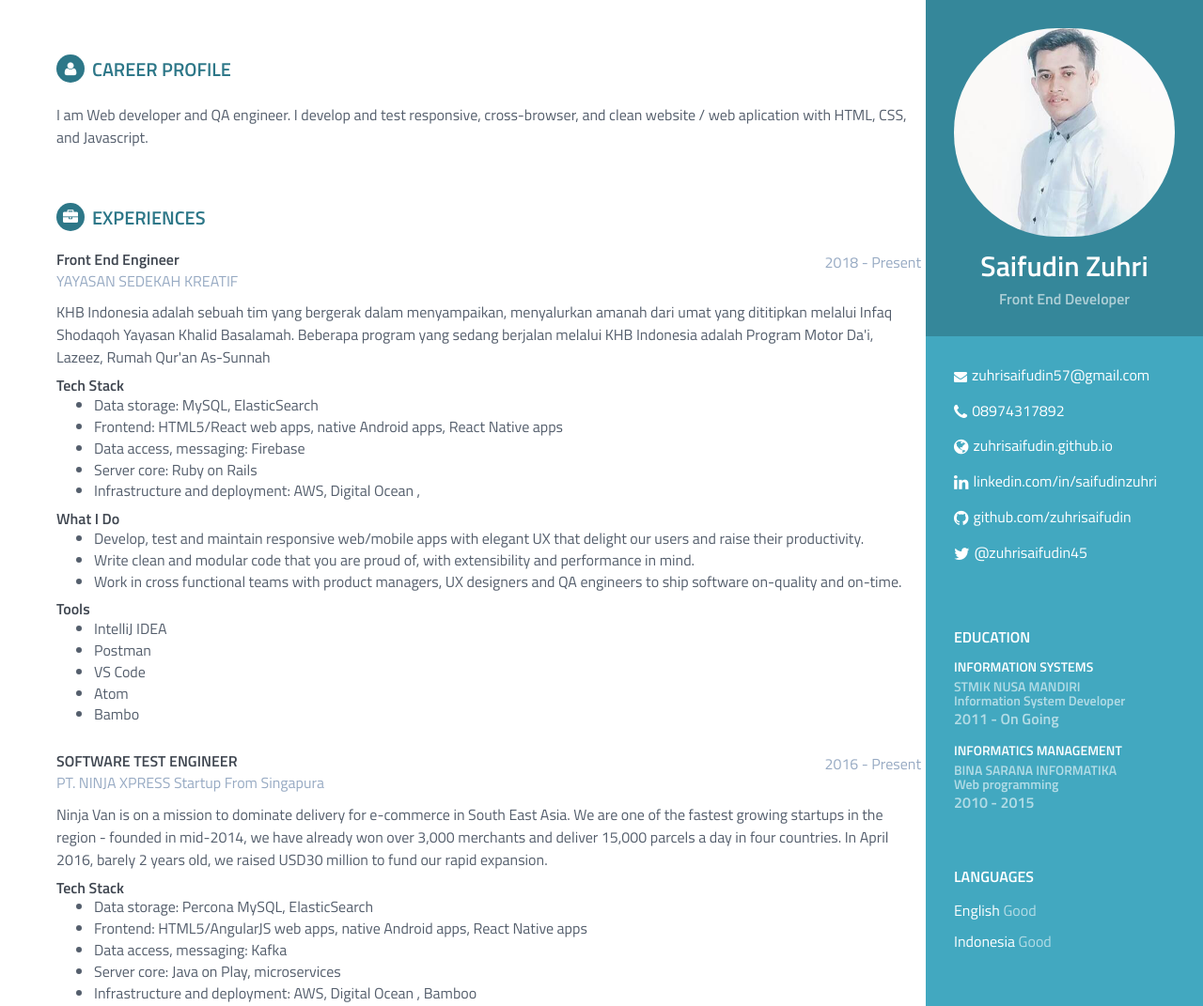
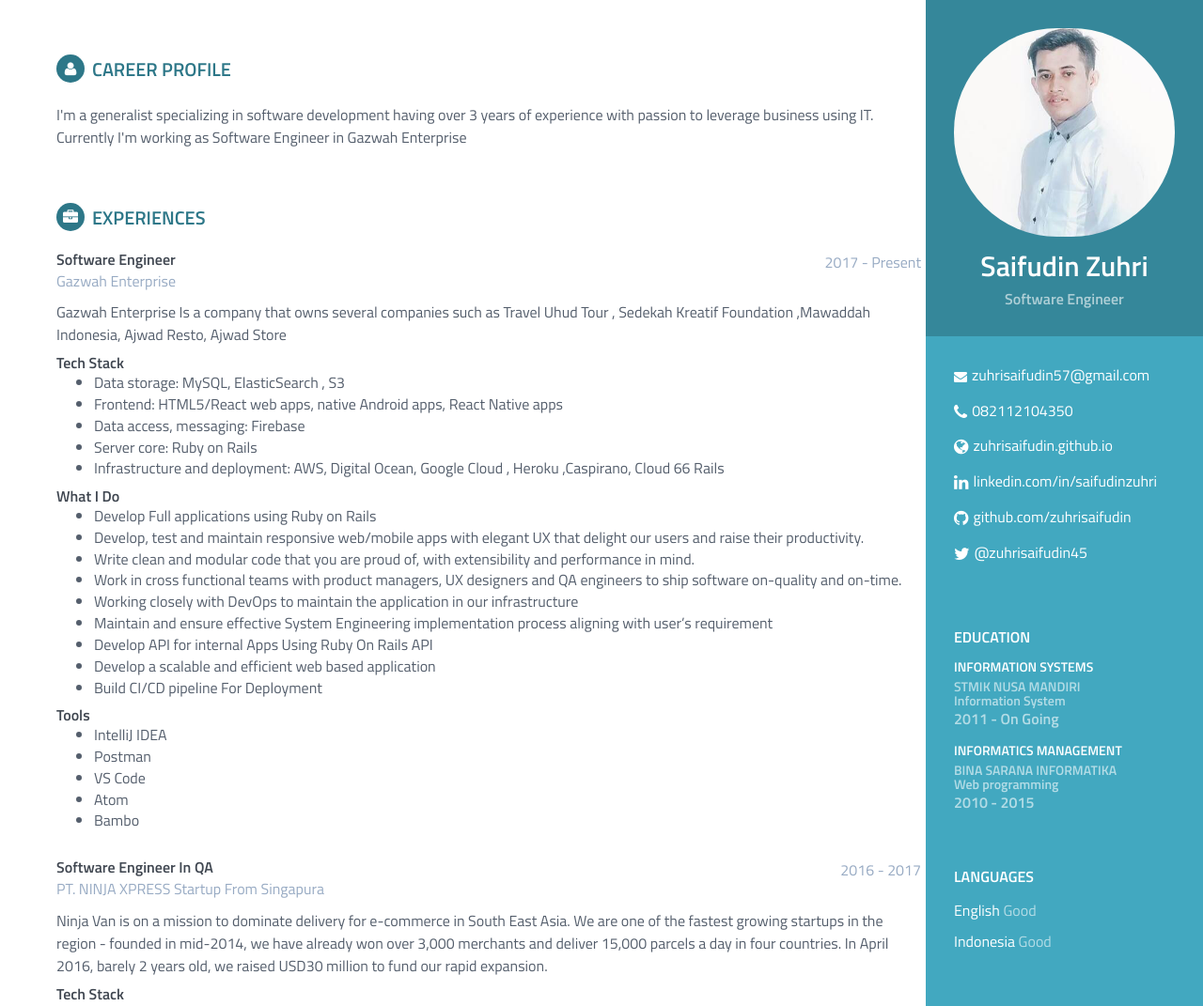
Before and after one commit to zuhrisaifudin/zuhrisaifudin.github.io, a plain HTML site: page index.html in a window 1280 px wide. Shown: the top 1071 px of the page at 94% size. Drawn offline with Linux system fonts and the light colour scheme.

Commit message:
Update To

```diff
--- a/index.html
+++ b/index.html
@@ -1,7 +1,7 @@
 <!DOCTYPE html>
 <html lang="en">
 <head>
-    <title>Saifudin Zuhri || Front End Developer</title>
+    <title>Saifudin Zuhri || Software Engineer</title>
     <meta charset="utf-8">
     <meta http-equiv="X-UA-Compatible" content="IE=edge">
     <meta name="viewport" content="width=device-width, initial-scale=1.0">
@@ -21,13 +21,13 @@
             <div class="profile-container">
                 <img class="profile" src="assets/images/profile.png" alt="" />
                 <h2 class="name">Saifudin Zuhri</h2>
-                <h3 class="tagline">Front End Developer </h3>
+                <h3 class="tagline">Software Engineer </h3>
             </div><!--//profile-container-->
 
             <div class="contact-container container-block">
                 <ul class="list-unstyled contact-list">
                     <li class="email"><i class="fa fa-envelope"></i><a href="mailto: yourname@email.com">zuhrisaifudin57@gmail.com</a></li>
-                    <li class="phone"><i class="fa fa-phone"></i><a href="tel:0123 456 789">08974317892</a></li>
+                    <li class="phone"><i class="fa fa-phone"></i><a href="tel:0123 456 789">082112104350</a></li>
                     <li class="website"><i class="fa fa-globe"></i><a href="http://themes.3rdwavemedia.com/website-templates/free-responsive-website-template-for-developers/" target="_blank">zuhrisaifudin.github.io</a></li>
                     <li class="linkedin"><i class="fa fa-linkedin"></i><a href="#" target="_blank">linkedin.com/in/saifudinzuhri</a></li>
                     <li class="github"><i class="fa fa-github"></i><a href="#" target="_blank">github.com/zuhrisaifudin</a></li>
@@ -39,7 +39,7 @@
                 <div class="item">
                     <h4 class="degree">INFORMATION SYSTEMS</h4>
                     <h5 class="meta">STMIK NUSA MANDIRI</h5>
-                    <h5 class="meta">Information System Developer</h5>
+                    <h5 class="meta">Information System</h5>
                     <div class="time">2011 - On Going </div>
                 </div><!--//item-->
                 <div class="item">
@@ -73,7 +73,7 @@
             <section class="section summary-section">
                 <h2 class="section-title"><i class="fa fa-user"></i>Career Profile</h2>
                 <div class="summary">
-                    <p>I am Web developer and QA engineer. I develop and test responsive, cross-browser, and clean website / web aplication with HTML, CSS, and Javascript. </p>
+                    <p>I'm a generalist specializing in software development having over 3 years of experience with passion to leverage business using IT. Currently I'm working as Software Engineer in Gazwah Enterprise  </p>
                 </div><!--//summary-->
             </section><!--//section-->
 
@@ -82,26 +82,33 @@
                 <div class="item">
                     <div class="meta">
                         <div class="upper-row">
-                            <h3 class="job-title">Front End Engineer</h3>
-                            <div class="time">2018 - Present</div>
+                            <h3 class="job-title">Software Engineer</h3>
+                            <div class="time">2017 - Present</div>
                         </div><!--//upper-row-->
-                        <div class="company"> YAYASAN SEDEKAH KREATIF</div>
+                        <div class="company">Gazwah Enterprise</div>
+
                     </div><!--//meta-->
                     <div class="details">
-                        <p>KHB Indonesia adalah sebuah tim yang bergerak dalam menyampaikan, menyalurkan amanah dari umat yang dititipkan melalui Infaq Shodaqoh Yayasan Khalid Basalamah. Beberapa program yang sedang berjalan melalui KHB Indonesia adalah Program Motor Da'i, Lazeez, Rumah Qur'an As-Sunnah</p>
+                        <p>Gazwah Enterprise Is a company that owns several companies such as Travel Uhud Tour , Sedekah Kreatif Foundation ,Mawaddah Indonesia, Ajwad Resto, Ajwad Store </p>
                         <h3 class="job-title">Tech Stack</h3>
                         <ul>
-                            <li>Data storage: MySQL, ElasticSearch</li>
+                            <li>Data storage: MySQL, ElasticSearch , S3</li>
                             <li>Frontend: HTML5/React web apps, native Android apps, React Native apps</li>
                             <li>Data access, messaging: Firebase</li>
                             <li>Server core: Ruby on Rails</li>
-                            <li>Infrastructure and deployment: AWS, Digital Ocean ,  </li>
+                            <li>Infrastructure and deployment: AWS, Digital Ocean, Google Cloud , Heroku ,Caspirano, Cloud 66 Rails </li>
                         </ul>
                         <h3 class="job-title">What I Do</h3>
                         <ul>
+                            <li>Develop Full applications using Ruby on Rails</li>
                             <li>Develop, test and maintain responsive web/mobile apps with elegant UX that delight our users and raise their productivity.</li>
                             <li>Write clean and modular code that you are proud of, with extensibility and performance in mind. </li>
                             <li>Work in cross functional teams with product managers, UX designers and QA engineers to ship software on-quality and on-time.</li>
+                            <li>Working closely with DevOps to maintain the application in our infrastructure</li>
+                            <li>Maintain and ensure effective System Engineering implementation process aligning with user’s requirement</li>
+                            <li>Develop API for internal Apps Using Ruby On Rails API</li>
+                            <li>Develop a scalable and efficient web based application</li>
+                            <li>Build CI/CD pipeline For Deployment</li>
                         </ul>
                         <h3 class="job-title">Tools</h3>
                         <ul>
@@ -116,8 +123,8 @@
                 <div class="item">
                     <div class="meta">
                         <div class="upper-row">
-                            <h3 class="job-title">SOFTWARE TEST ENGINEER</h3>
-                            <div class="time">2016 - Present</div>
+                            <h3 class="job-title">Software Engineer In QA</h3>
+                            <div class="time">2016 - 2017</div>
                         </div><!--//upper-row-->
                         <div class="company"> PT. NINJA XPRESS Startup From Singapura</div>
                     </div><!--//meta-->
```
